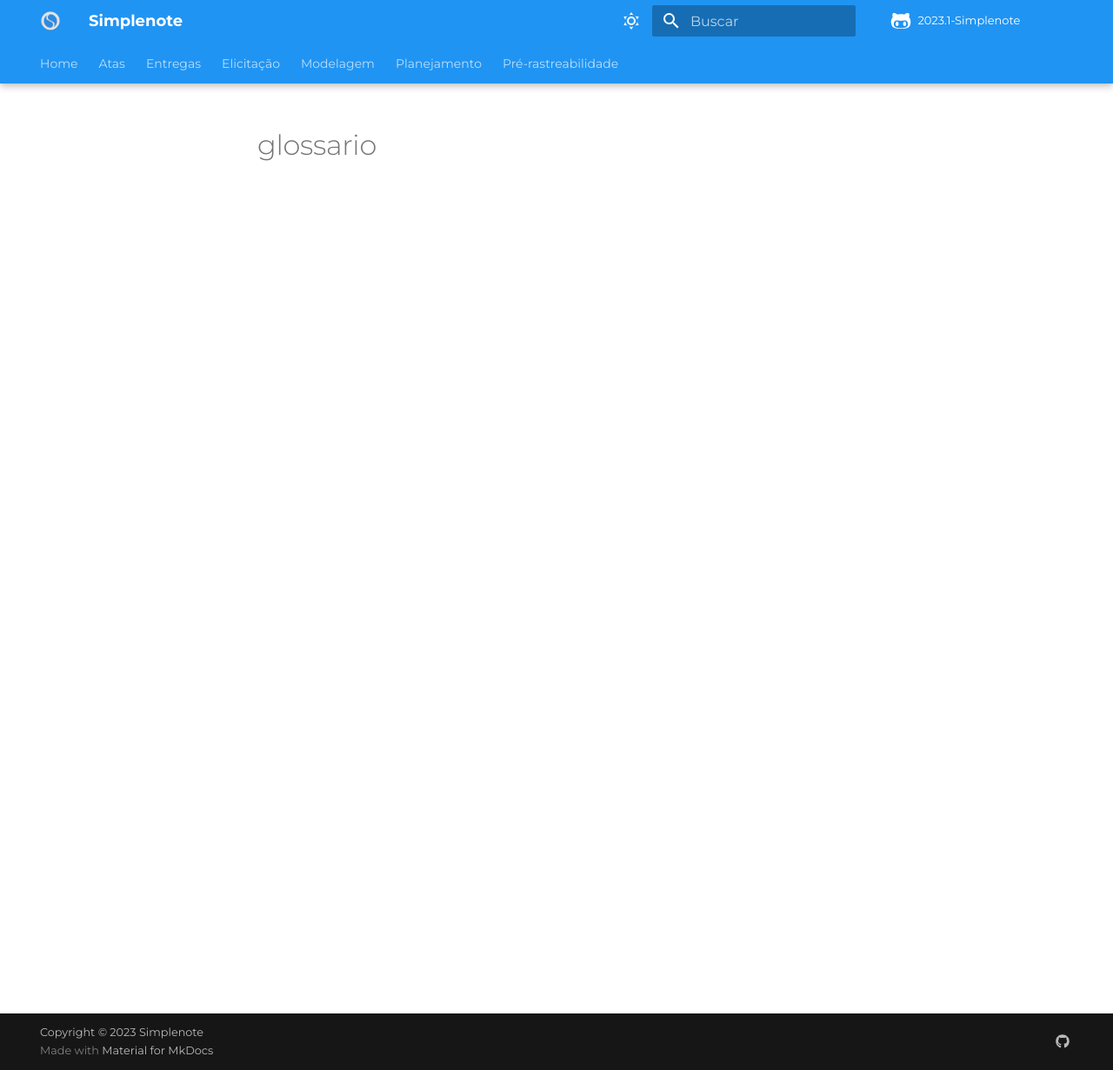
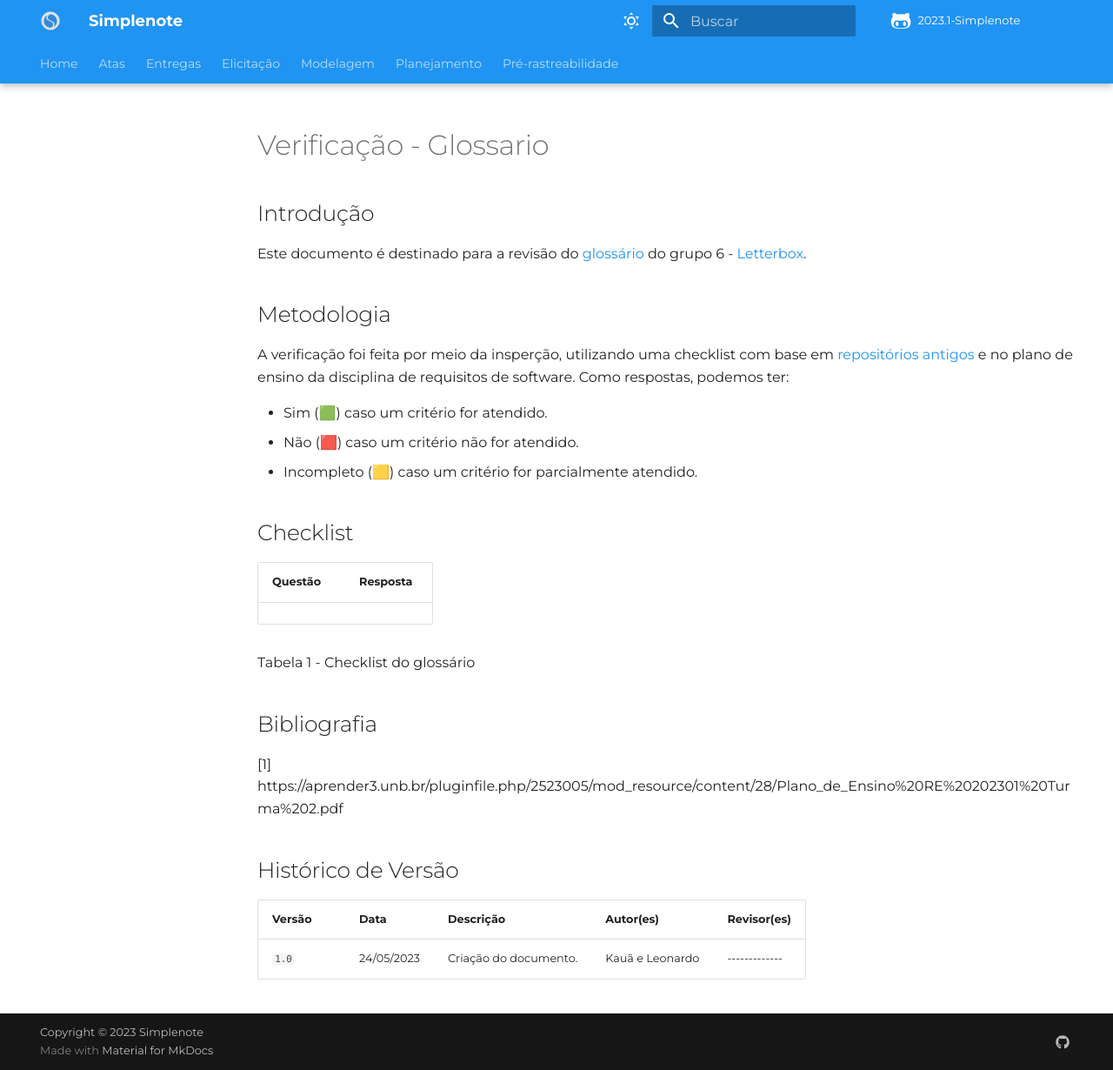
Before and after one commit to Requisitos-de-Software/2023.1-Simplenote, an MkDocs documentation site: the page built from docs/analise/elicitacao/Glossario.md, in a window 1280 px wide and 1230 px high. Shown: the whole window at 87% size. Built offline with MkDocs 1.6.1 and Material for MkDocs 9.7.7, drawn with Linux system fonts in a browser that asks for light colours; some web fonts are replaced; comment, search, counter and statistics services are not loaded.

Commit message:
Atualizar o Glossario.md

```diff
--- a/docs/analise/elicitacao/Glossario.md
+++ b/docs/analise/elicitacao/Glossario.md
@@ -1 +1,28 @@
-#glossario
+# Verificação - Glossario
+
+## Introdução
+Este documento é destinado para a revisão do [glossário](https://github.com/Requisitos-de-Software/2023.1-Letterboxd/blob/master/docs/Modelagem/espSuplementar.md) do grupo 6 - [Letterbox](https://github.com/Requisitos-de-Software/2023.1-Letterboxd).
+
+## Metodologia
+
+A verificação foi feita por meio da insperção, utilizando uma checklist com base em [repositórios antigos](https://github.com/Requisitos-de-Software) e no plano de ensino da disciplina de requisitos de software. Como respostas, podemos ter:
+
+- Sim (🟩) caso um critério for atendido.
+- Não (🟥) caso um critério não for atendido.
+- Incompleto (🟨) caso um critério for parcialmente atendido.
+
+## Checklist
+|Questão|Resposta|
+|-------|--------|
+
+
+Tabela 1 - Checklist do glossário
+
+## Bibliografia
+[1] https://aprender3.unb.br/pluginfile.php/2523005/mod_resource/content/28/Plano_de_Ensino%20RE%20202301%20Turma%202.pdf
+
+## Histórico de Versão
+
+| Versão | Data          | Descrição                          | Autor(es)     |  Revisor(es)  |
+| ------ | ------------- | ---------------------------------- | ------------- | ------------- |
+| `1.0`  | 24/05/2023    | Criação do documento.              |  Kauã e Leonardo | ------------- |
```
